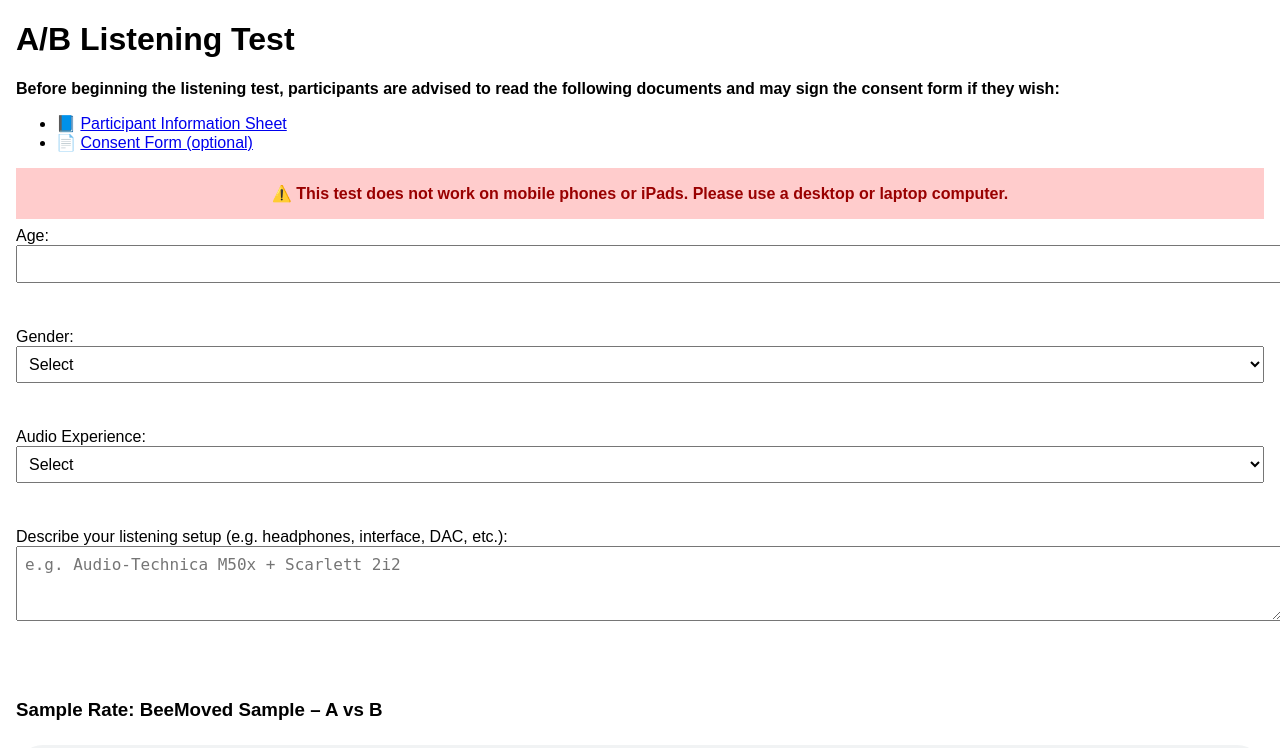
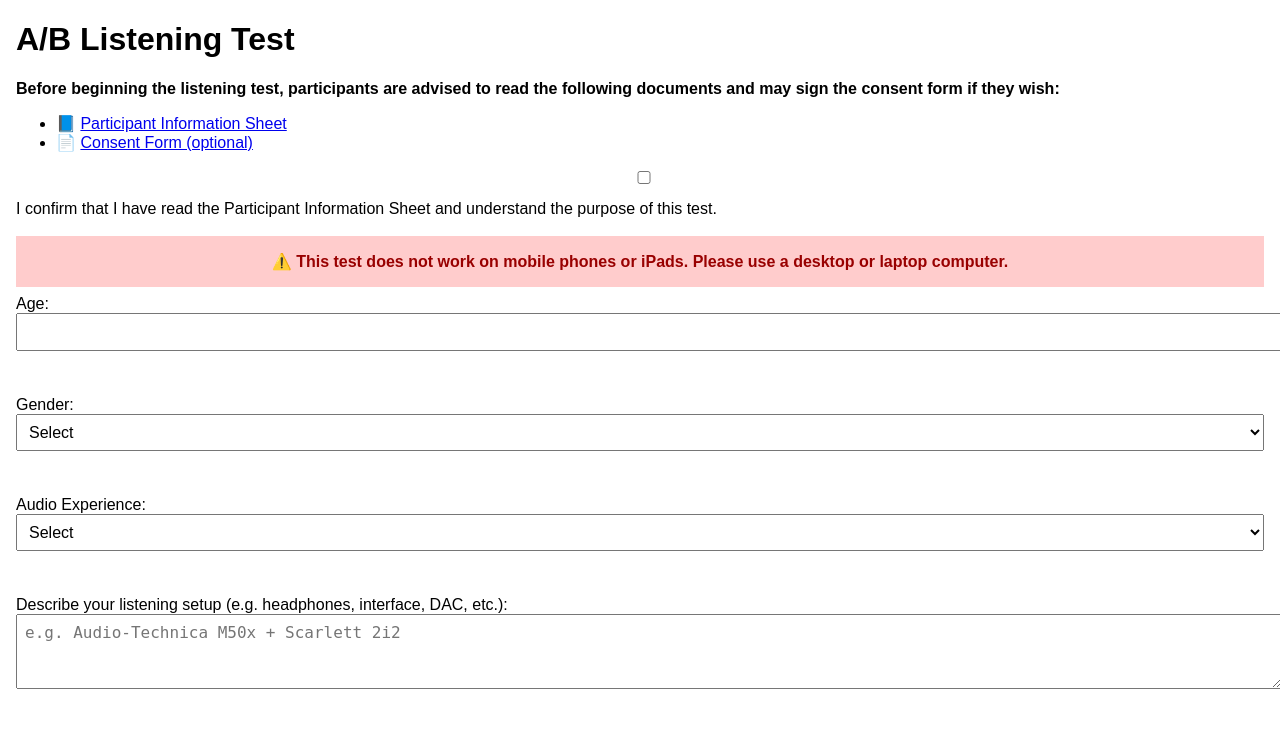
Before and after one commit to Venturah/ab-listening-test-UHI, a Flask app: page / in a window 1280 px wide. Shown: the top 748 px of the page. Run offline with Flask 2, Linux system fonts and the light colour scheme.

Commit message:
Update index.html

```diff
--- a/templates/index.html
+++ b/templates/index.html
@@ -22,6 +22,13 @@
     </li>
   </ul>
 </div>
+<div class="consent-confirmation">
+  <label>
+    <input type="checkbox" name="consent_read" required>
+    I confirm that I have read the Participant Information Sheet and understand the purpose of this test.
+  </label>
+</div>
+<br>
 
 <div id="mobile-warning" style="background-color: #ffcccc; color: #990000; padding: 1rem; text-align: center; font-weight: bold;">
   ⚠️ This test does not work on mobile phones or iPads. Please use a desktop or laptop computer.
```
